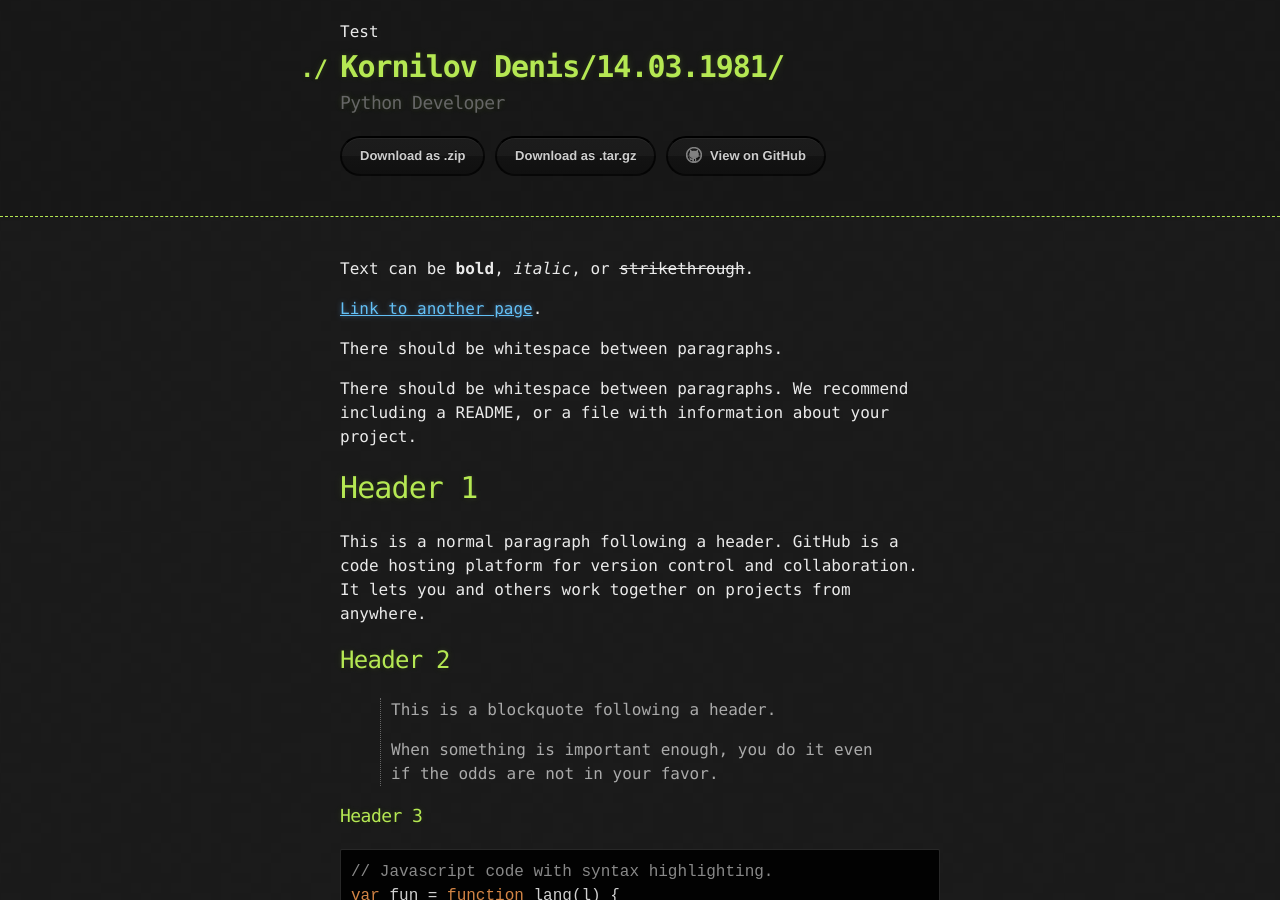
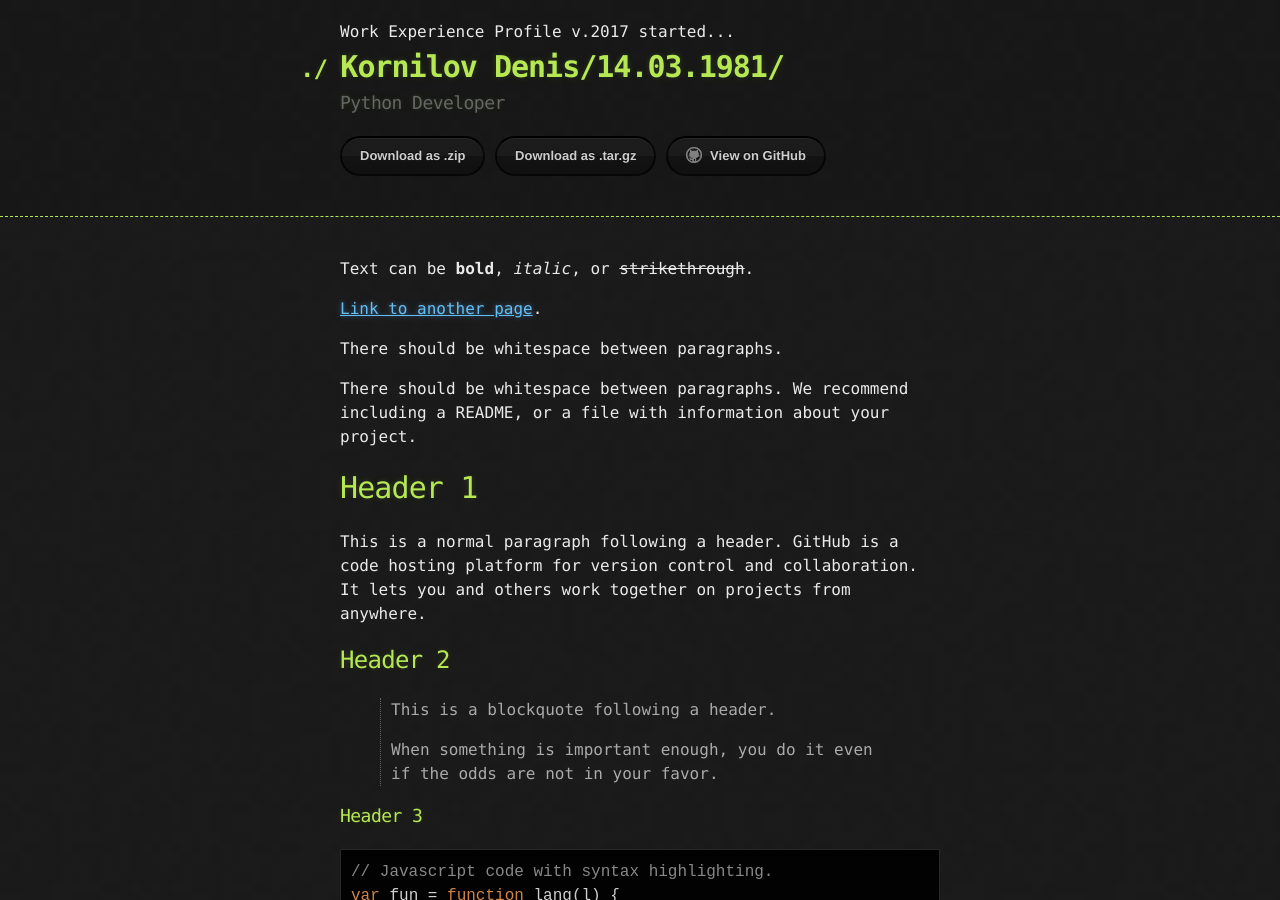
Before and after one commit to kornilov1981/kornilov1981.github.io, a Jekyll site: the page built from index.md, in a window 1280 px wide and 900 px high. Built offline with Jekyll 4.4.1, drawn with Linux system fonts in a browser that asks for light colours.

Commit message:
Header Test 1

```diff
--- a/_layouts/default.html
+++ b/_layouts/default.html
@@ -12,7 +12,8 @@
 
     <header>
       <div class="container">
-        Test <h1>Kornilov Denis/14.03.1981/</h1>
+        Work Experience Profile v.2017 started...
+		<h1>Kornilov Denis/14.03.1981/</h1>
         <h2>Python Developer</h2>
 
         <section id="downloads">
```
